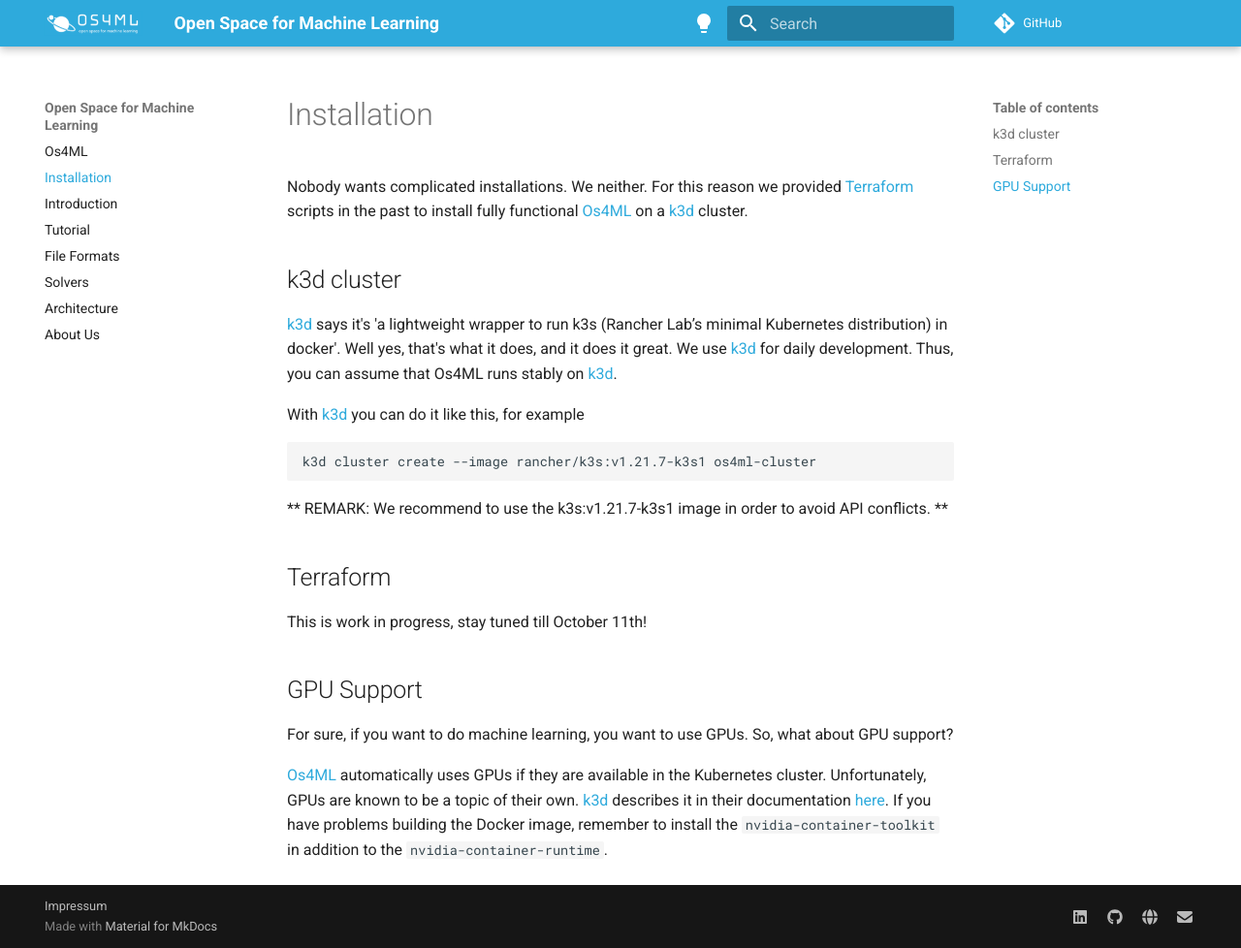
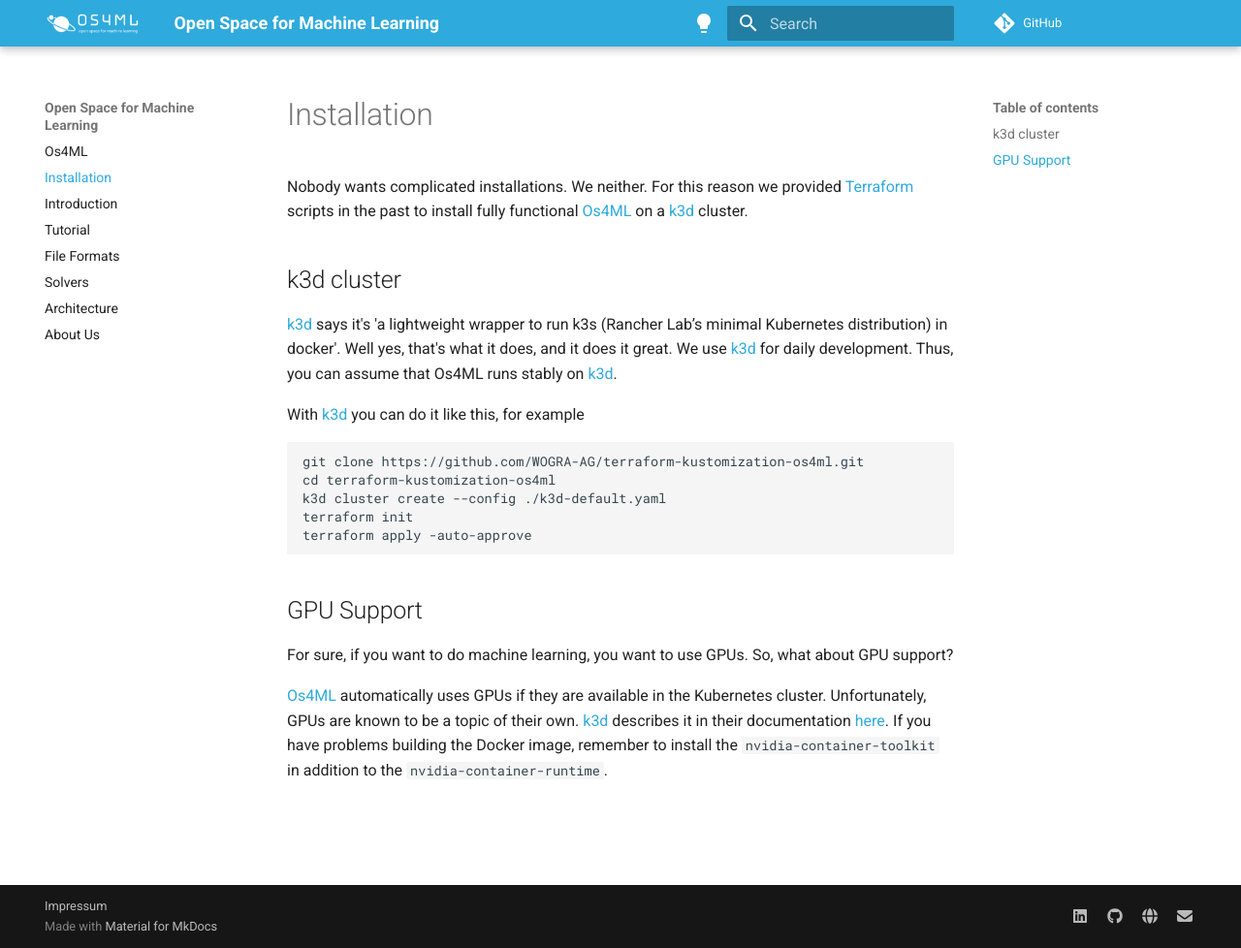
Before and after one commit to WOGRA-AG/os4ml-docs, an MkDocs documentation site: the page built from docs/installation.md, in a window 1280 px wide and 978 px high. Shown: the whole window at 97% size. Built offline with MkDocs 1.6.1 and Material for MkDocs 9.7.7, drawn with Linux system fonts in a browser that asks for light colours; comment, search, counter and statistics services are not loaded.

Commit message:
Remove k3s constraint

````diff
--- a/docs/installation.md
+++ b/docs/installation.md
@@ -12,14 +12,12 @@
 With [k3d] you can do it like this, for example
 
 ```sh
-k3d cluster create --image rancher/k3s:v1.21.7-k3s1 os4ml-cluster
+git clone https://github.com/WOGRA-AG/terraform-kustomization-os4ml.git
+cd terraform-kustomization-os4ml
+k3d cluster create --config ./k3d-default.yaml
+terraform init
+terraform apply -auto-approve
 ```
-
-** REMARK: We recommend to use the k3s:v1.21.7-k3s1 image in order to avoid
-API conflicts. **
-
-## Terraform
-This is work in progress, stay tuned till October 11th!
 
 ## GPU Support
 For sure, if you want to do machine learning, you want to use GPUs. So, what
````
